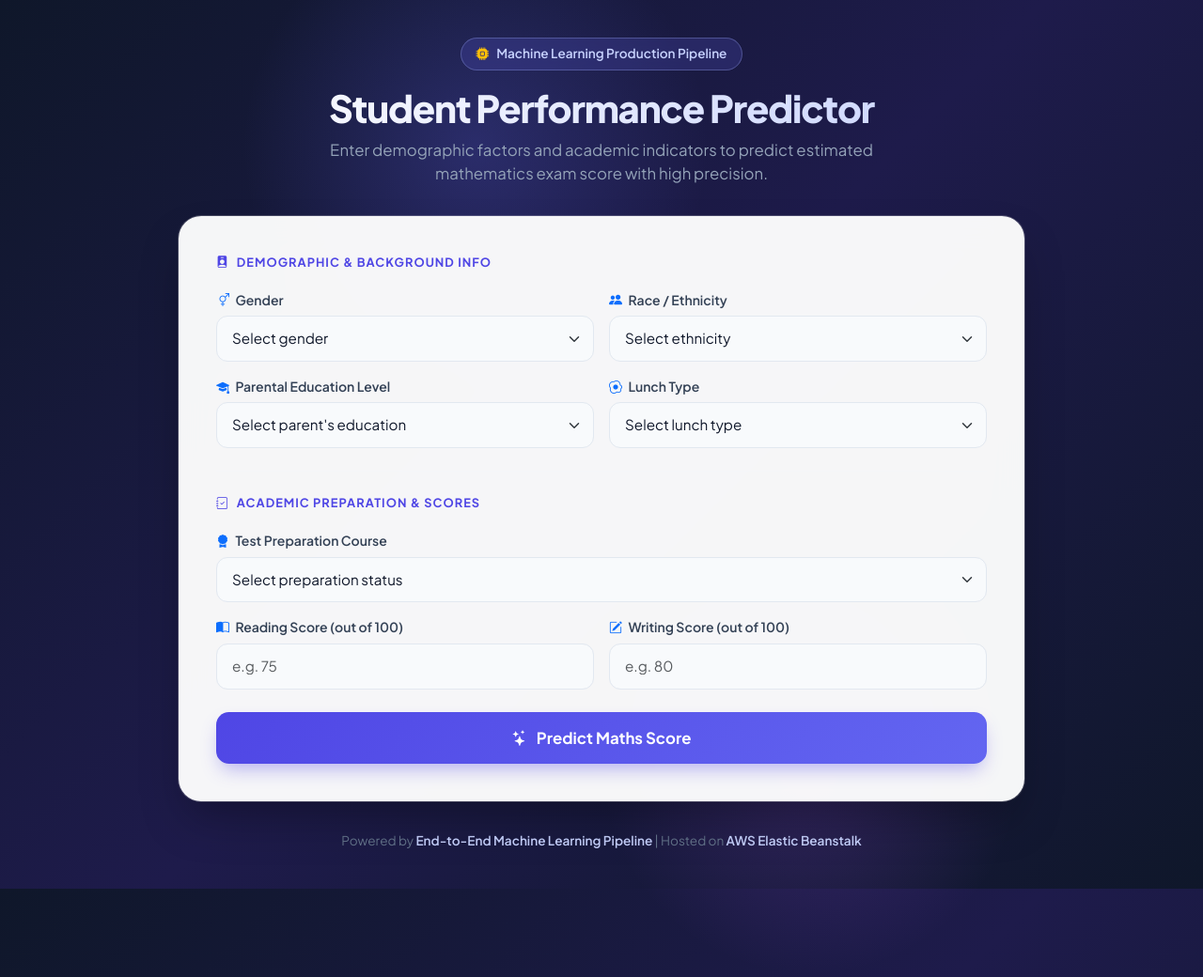
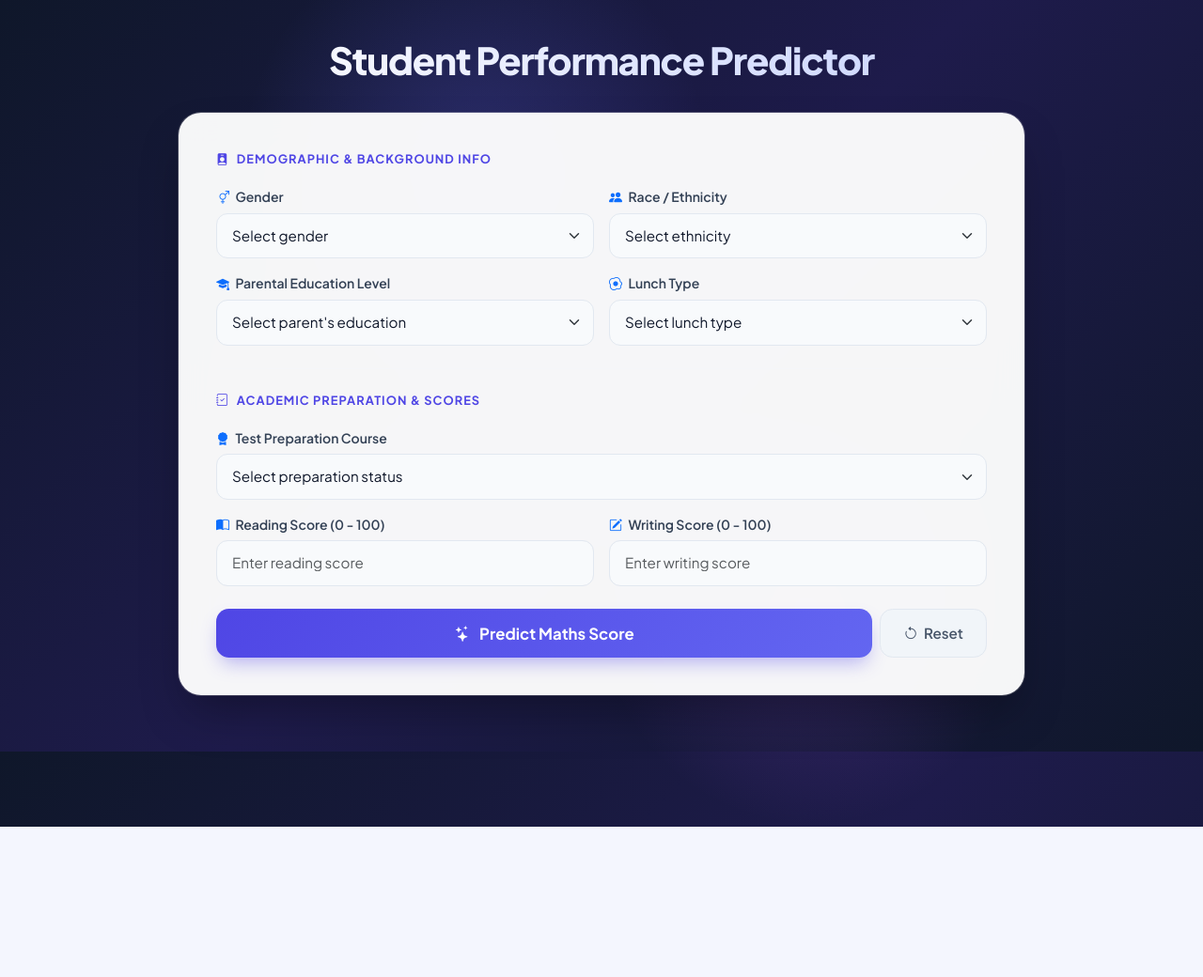
Before and after one commit to syedmqasim029/Machine-Learning-Project, a Flask app: page / in a window 1280 px wide. Shown: the whole page at 94% size. After the commit the page ends 880 px from the top, so only its background shows below. Run offline with Flask 3, Linux system fonts and the light colour scheme.

Commit message:
Add score clipping, grade categorization, and form retention

```diff
--- a/application.py
+++ b/application.py
@@ -25,21 +25,66 @@ def predict_datapoint():
     if request.method == "GET":
         return render_template("home.html")
     else:
+        gender = request.form.get("gender")
+        ethnicity = request.form.get("ethnicity")
+        parental_level_of_education = request.form.get("parental_level_of_education")
+        lunch = request.form.get("lunch")
+        test_preparation_course = request.form.get("test_preparation_course")
+        reading_score = float(request.form.get("reading_score", 0))
+        writing_score = float(request.form.get("writing_score", 0))
+
         data = CustomData(
-            gender=request.form.get("gender"),
-            race_ethnicity=request.form.get("ethnicity"),
-            parental_level_of_education=request.form.get("parental_level_of_education"),
-            lunch=request.form.get("lunch"),
-            test_preparation_course=request.form.get("test_preparation_course"),
-            reading_score=float(request.form.get("reading_score")),
-            writing_score=float(request.form.get("writing_score")),
+            gender=gender,
+            race_ethnicity=ethnicity,
+            parental_level_of_education=parental_level_of_education,
+            lunch=lunch,
+            test_preparation_course=test_preparation_course,
+            reading_score=reading_score,
+            writing_score=writing_score,
         )
         pred_df = data.get_data_as_data_frame()
 
         predict_pipeline = PredictPipeline()
-        results = predict_pipeline.predict(pred_df)
+        raw_pred = predict_pipeline.predict(pred_df)
 
-        return render_template("home.html", results=round(results[0], 2))
+        # 1. Clip score to valid exam range [0, 100]
+        final_score = round(max(0.0, min(100.0, float(raw_pred[0]))), 1)
+
+        # 2. Performance Grade Indicator
+        if final_score >= 90:
+            grade = "A+ (Exceptional)"
+            grade_color = "success"
+        elif final_score >= 80:
+            grade = "A (Excellent)"
+            grade_color = "success"
+        elif final_score >= 70:
+            grade = "B (Good Standing)"
+            grade_color = "primary"
+        elif final_score >= 60:
+            grade = "C (Satisfactory)"
+            grade_color = "warning"
+        elif final_score >= 50:
+            grade = "D (Needs Improvement)"
+            grade_color = "warning"
+        else:
+            grade = "F (At Risk)"
+            grade_color = "danger"
+
+        return render_template(
+            "home.html",
+            results=final_score,
+            grade=grade,
+            grade_color=grade_color,
+            prev_data={
+                "gender": gender,
+                "ethnicity": ethnicity,
+                "parental_level_of_education": parental_level_of_education,
+                "lunch": lunch,
+                "test_preparation_course": test_preparation_course,
+                "reading_score": reading_score,
+                "writing_score": writing_score,
+            },
+        )
 
 
 if __name__ == "__main__":
--- a/templates/home.html
+++ b/templates/home.html
@@ -15,7 +15,6 @@
         :root {
             --primary: #4f46e5;
             --primary-hover: #4338ca;
-            --primary-light: #e0e7ff;
             --bg-gradient: linear-gradient(135deg, #0f172a 0%, #1e1b4b 50%, #0f172a 100%);
             --card-bg: rgba(255, 255, 255, 0.96);
         }
@@ -70,21 +69,6 @@
             color: #ffffff;
         }
 
-        .badge-pill {
-            display: inline-flex;
-            align-items: center;
-            gap: 0.5rem;
-            background: rgba(99, 102, 241, 0.2);
-            border: 1px solid rgba(165, 180, 252, 0.3);
-            color: #c7d2fe;
-            padding: 0.4rem 1rem;
-            border-radius: 9999px;
-            font-size: 0.85rem;
-            font-weight: 600;
-            margin-bottom: 1rem;
-            backdrop-filter: blur(8px);
-        }
-
         .header-title {
             font-size: 2.5rem;
             font-weight: 800;
@@ -93,13 +77,6 @@
             -webkit-background-clip: text;
             -webkit-text-fill-color: transparent;
             margin-bottom: 0.5rem;
-        }
-
-        .header-subtitle {
-            font-size: 1.05rem;
-            color: #94a3b8;
-            max-width: 580px;
-            margin: 0 auto;
         }
 
         .glass-card {
@@ -152,18 +129,18 @@
             background: linear-gradient(135deg, #4f46e5 0%, #6366f1 100%);
             color: #ffffff;
             border: none;
-            padding: 0.95rem 2rem;
+            padding: 0.85rem 1.75rem;
             border-radius: 0.85rem;
             font-weight: 700;
             font-size: 1.05rem;
-            width: 100%;
             transition: all 0.25s ease;
             box-shadow: 0 10px 20px -5px rgba(79, 70, 229, 0.4);
-            display: flex;
+            display: inline-flex;
             align-items: center;
             justify-content: center;
             gap: 0.6rem;
             cursor: pointer;
+            flex: 1;
         }
 
         .btn-predict:hover {
@@ -173,75 +150,74 @@
             color: #fff;
         }
 
-        .btn-predict:active {
-            transform: translateY(0);
+        .btn-reset {
+            background: #f1f5f9;
+            color: #475569;
+            border: 1.5px solid #e2e8f0;
+            padding: 0.85rem 1.5rem;
+            border-radius: 0.85rem;
+            font-weight: 600;
+            font-size: 0.95rem;
+            text-decoration: none;
+            display: inline-flex;
+            align-items: center;
+            gap: 0.4rem;
+            transition: all 0.2s ease;
         }
 
-        /* Result banner */
+        .btn-reset:hover {
+            background: #e2e8f0;
+            color: #1e293b;
+        }
+
+        /* Result card */
         .result-card {
-            background: linear-gradient(135deg, #ecfdf5 0%, #d1fae5 100%);
-            border: 1.5px solid #a7f3d0;
+            background: #ffffff;
+            border: 2px solid #e2e8f0;
             border-radius: 1.25rem;
             padding: 1.75rem;
             margin-top: 2rem;
             text-align: center;
-            animation: fadeIn 0.5s ease-out;
+            box-shadow: 0 10px 30px -5px rgba(0, 0, 0, 0.05);
+            animation: fadeIn 0.4s ease-out;
         }
 
         .result-label {
-            font-size: 0.9rem;
+            font-size: 0.85rem;
             font-weight: 700;
-            color: #065f46;
+            color: #64748b;
             text-transform: uppercase;
-            letter-spacing: 0.05em;
-            margin-bottom: 0.25rem;
+            letter-spacing: 0.06em;
+            margin-bottom: 0.5rem;
         }
 
         .result-score {
-            font-size: 3.25rem;
+            font-size: 3.5rem;
             font-weight: 800;
-            color: #047857;
+            color: var(--primary);
             letter-spacing: -0.04em;
-            line-height: 1.1;
+            line-height: 1;
         }
 
-        .result-context {
-            color: #047857;
+        .grade-pill {
+            display: inline-flex;
+            align-items: center;
+            gap: 0.4rem;
+            padding: 0.4rem 1rem;
+            border-radius: 9999px;
+            font-weight: 700;
             font-size: 0.9rem;
-            margin-top: 0.35rem;
-            font-weight: 500;
-        }
-
-        .meta-footer {
-            text-align: center;
-            margin-top: 2rem;
-            color: #64748b;
-            font-size: 0.85rem;
-        }
-
-        .meta-footer span {
-            color: #c7d2fe;
-            font-weight: 600;
+            margin-top: 0.85rem;
         }
 
         @keyframes fadeIn {
-            from {
-                opacity: 0;
-                transform: translateY(10px);
-            }
-            to {
-                opacity: 1;
-                transform: translateY(0);
-            }
+            from { opacity: 0; transform: translateY(10px); }
+            to { opacity: 1; transform: translateY(0); }
         }
 
         @media (max-width: 768px) {
-            .glass-card {
-                padding: 1.5rem;
-            }
-            .header-title {
-                font-size: 2rem;
-            }
+            .glass-card { padding: 1.5rem; }
+            .header-title { font-size: 2rem; }
         }
     </style>
 </head>
@@ -250,18 +226,12 @@
 <div class="main-container">
     <!-- Header -->
     <div class="header-section">
-        <div class="badge-pill">
-            <i class="bi bi-cpu-fill text-warning"></i> Machine Learning Production Pipeline
-        </div>
         <h1 class="header-title">Student Performance Predictor</h1>
-        <p class="header-subtitle">
-            Enter demographic factors and academic indicators to predict estimated mathematics exam score with high precision.
-        </p>
     </div>
 
     <!-- Main Card -->
     <div class="glass-card">
-        <form action="{{ url_for('predict_datapoint')}}" method="post">
+        <form action="{{ url_for('predict_datapoint')}}" method="post" id="predictionForm">
 
             <!-- Demographic Profile Section -->
             <div class="section-tag">
@@ -299,13 +269,13 @@
                         <i class="bi bi-mortarboard-fill text-primary"></i> Parental Education Level
                     </label>
                     <select class="form-select" name="parental_level_of_education" required>
-                        <option value="" disabled selected>Select parent's education</option>
-                        <option value="some high school">Some High School</option>
-                        <option value="high school">High School</option>
-                        <option value="some college">Some College</option>
-                        <option value="associate's degree">Associate's Degree</option>
-                        <option value="bachelor's degree">Bachelor's Degree</option>
-                        <option value="master's degree">Master's Degree</option>
+                        <option value="" disabled {% if not prev_data %}selected{% endif %}>Select parent's education</option>
+                        <option value="some high school" {% if prev_data and prev_data.parental_level_of_education == 'some high school' %}selected{% endif %}>Some High School</option>
+                        <option value="high school" {% if prev_data and prev_data.parental_level_of_education == 'high school' %}selected{% endif %}>High School</option>
+                        <option value="some college" {% if prev_data and prev_data.parental_level_of_education == 'some college' %}selected{% endif %}>Some College</option>
+                        <option value="associate's degree" {% if prev_data and prev_data.parental_level_of_education == "associate's degree" %}selected{% endif %}>Associate's Degree</option>
+                        <option value="bachelor's degree" {% if prev_data and prev_data.parental_level_of_education == "bachelor's degree" %}selected{% endif %}>Bachelor's Degree</option>
+                        <option value="master's degree" {% if prev_data and prev_data.parental_level_of_education == "master's degree" %}selected{% endif %}>Master's Degree</option>
                     </select>
                 </div>
 
@@ -334,32 +304,39 @@
                         <i class="bi bi-award-fill text-primary"></i> Test Preparation Course
                     </label>
                     <select class="form-select" name="test_preparation_course" required>
-                        <option value="" disabled selected>Select preparation status</option>
-                        <option value="none">None (Not Completed)</option>
-                        <option value="completed">Completed</option>
+                        <option value="" disabled {% if not prev_data %}selected{% endif %}>Select preparation status</option>
+                        <option value="none" {% if prev_data and prev_data.test_preparation_course == 'none' %}selected{% endif %}>None (Not Completed)</option>
+                        <option value="completed" {% if prev_data and prev_data.test_preparation_course == 'completed' %}selected{% endif %}>Completed</option>
                     </select>
                 </div>
 
                 <div class="col-md-6">
                     <label class="form-label">
-                        <i class="bi bi-book-half text-primary"></i> Reading Score (out of 100)
+                        <i class="bi bi-book-half text-primary"></i> Reading Score (0 - 100)
                     </label>
-                    <input class="form-control" type="number" name="reading_score" placeholder="e.g. 75" min="0" max="100" required />
+                    <input class="form-control score-input" type="number" name="reading_score"
+                           placeholder="Enter reading score" min="0" max="100"
+                           value="{{ prev_data.reading_score if prev_data else '' }}" required />
                 </div>
 
                 <div class="col-md-6">
                     <label class="form-label">
-                        <i class="bi bi-pencil-square text-primary"></i> Writing Score (out of 100)
+                        <i class="bi bi-pencil-square text-primary"></i> Writing Score (0 - 100)
                     </label>
-                    <input class="form-control" type="number" name="writing_score" placeholder="e.g. 80" min="0" max="100" required />
+                    <input class="form-control score-input" type="number" name="writing_score"
+                           placeholder="Enter writing score" min="0" max="100"
+                           value="{{ prev_data.writing_score if prev_data else '' }}" required />
                 </div>
             </div>
 
-            <!-- Submit Button -->
-            <div class="mt-4">
+            <!-- Action Buttons -->
+            <div class="d-flex gap-2 mt-4">
                 <button class="btn-predict" type="submit">
                     <i class="bi bi-stars"></i> Predict Maths Score
                 </button>
+                <a href="{{ url_for('index') }}" class="btn-reset">
+                    <i class="bi bi-arrow-counterclockwise"></i> Reset
+                </a>
             </div>
         </form>
 
@@ -367,21 +344,31 @@
         {% if results is defined and results is not none and results != '' %}
         <div class="result-card">
             <div class="result-label">
-                <i class="bi bi-check-circle-fill"></i> Predicted Mathematics Score
+                <i class="bi bi-check-circle-fill text-success"></i> Estimated Mathematics Score
             </div>
-            <div class="result-score">{{ results }} <span style="font-size: 1.5rem; font-weight: 600; opacity: 0.7;">/ 100</span></div>
-            <div class="result-context">
-                Model estimate based on demographic and historical test performance data
+            <div class="result-score">{{ results }} <span style="font-size: 1.5rem; font-weight: 600; color: #94a3b8;">/ 100</span></div>
+
+            {% if grade %}
+            <div>
+                <span class="grade-pill bg-{{ grade_color }} bg-opacity-10 text-{{ grade_color }} border border-{{ grade_color }} border-opacity-25">
+                    <i class="bi bi-award"></i> Performance: {{ grade }}
+                </span>
             </div>
+            {% endif %}
         </div>
         {% endif %}
     </div>
+</div>
 
-    <!-- Footer -->
-    <div class="meta-footer">
-        Powered by <span>End-to-End Machine Learning Pipeline</span> | Hosted on <span>AWS Elastic Beanstalk</span>
-    </div>
-</div>
+<script>
+    // Enforce 0 to 100 validation on number inputs
+    document.querySelectorAll('.score-input').forEach(input => {
+        input.addEventListener('input', function() {
+            if (this.value > 100) this.value = 100;
+            if (this.value < 0 && this.value !== '') this.value = 0;
+        });
+    });
+</script>
 
 </body>
 </html>
```
Also changed, not shown: other parts of templates/home.html (+13 -13 lines).
